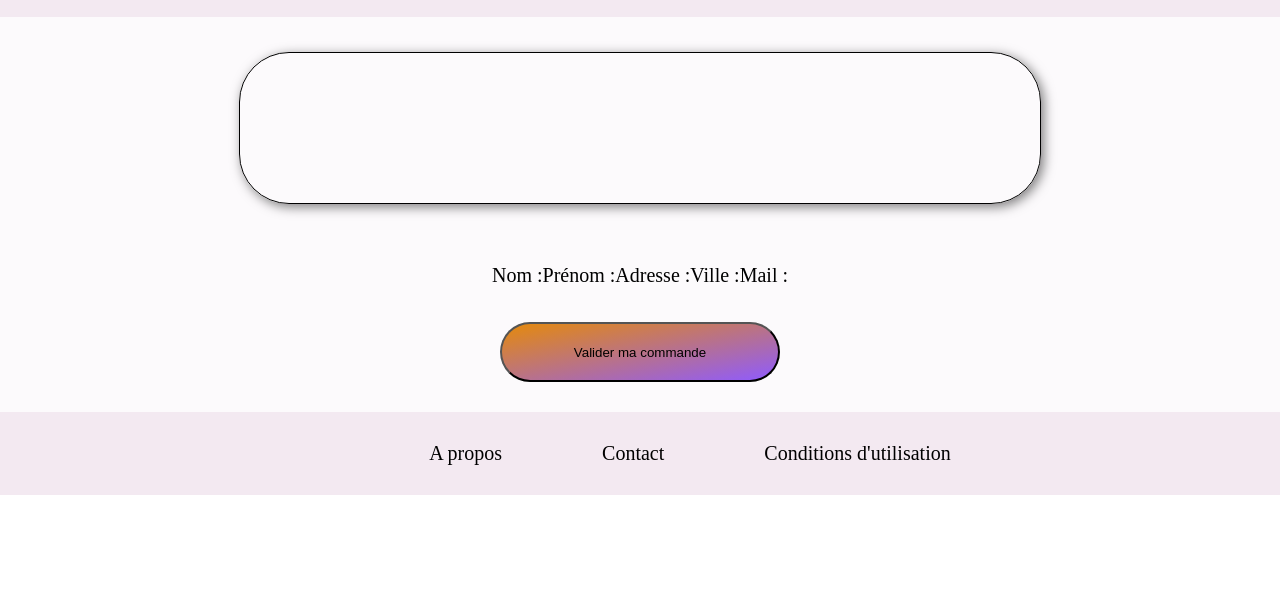
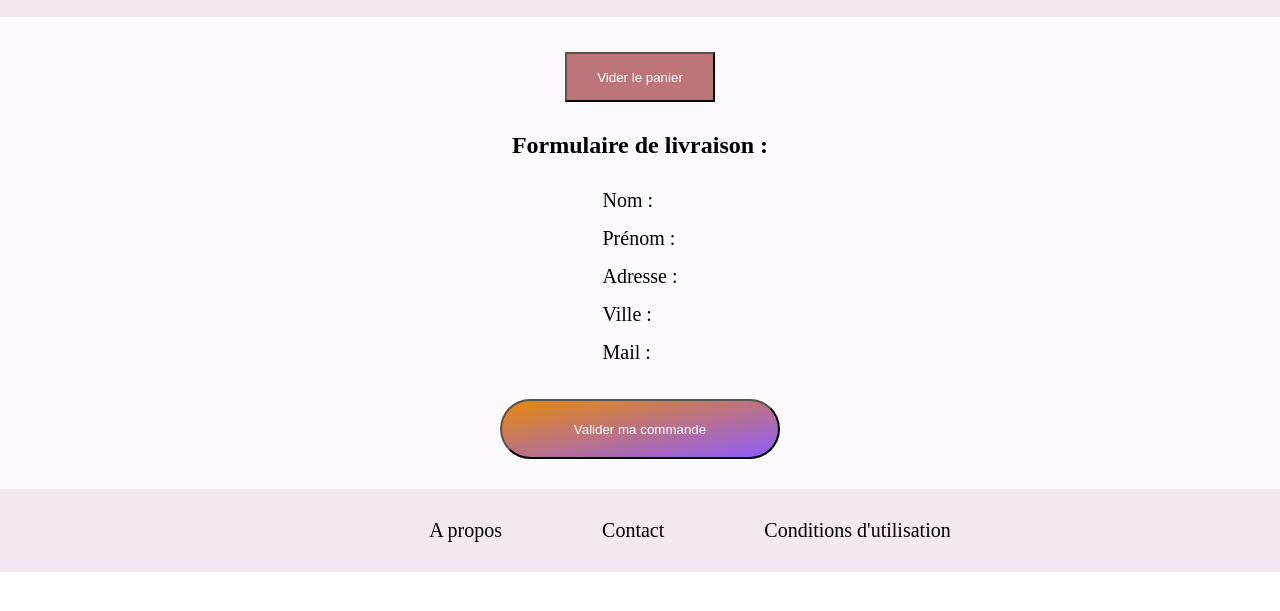
Before and after one commit to Cjoo13/Orinoco-OC, a plain HTML site: page Frontend/html/checkout.html in a window 1280 px wide. Shown: the part 93-704 px from the top of the page. Drawn offline with Linux system fonts and the light colour scheme; a web font is replaced by a local one.

Commit message:
1ère partie de la page panier OK

```diff
--- a/Frontend/css/style.scss
+++ b/Frontend/css/style.scss
@@ -307,17 +307,17 @@ select {
     &__couleur {
         margin-bottom: 10px;
     }
-    &__sup-button {
+    &__total {
+        display: flex;
+        justify-content: center;
+        font-size: 25px;
+    }
+    .supprimer__panier {
         background: #BE7579;
         color: #FFFF;
         height: 50px;
         width: 150px;
         cursor: pointer;
-    }
-    &__total {
-        display: flex;
-        justify-content: center;
-        font-size: 25px;
     }
 }
 
@@ -326,6 +326,9 @@ select {
     flex-direction: column;
     align-items: center;
     padding-bottom: 30px;
+    &__title {
+        margin-bottom: 30px;
+    }
     &__cartouche {
         margin-bottom: 15px;
         font-size: 20px;
@@ -339,9 +342,7 @@ select {
     height: 60px;
     width: 280px;
     cursor: pointer;
-    a {
-        color: white;
-    }
+    color: white;
 }
 
 .conf-main {
--- a/Frontend/html/checkout.html
+++ b/Frontend/html/checkout.html
@@ -27,28 +27,20 @@
                 </nav>
             </header>
             <main class="checkout">
-                <section id="resumeCartouche" class="resume">
-                    <!--<div class="resume__achat">
+                <section id="resumePanier" class="resume">
+                <!--<h2 class="resume__title">Votre panier</h2>
+                    <div class="resume__achat">
                         <div class="resume__produit">
-                            <h2 class="resume__titre">Nom du produit</h2>
+                            <h3 class="resume__titre">Nom du produit</h2>
                             <div class="resume__quantite">
                                 <p class="resume__quantxt">Quantité</p>
-                                <div class="produit__posneg">
-                                    <div class="moins">
-                                        <i class="fas fa-minus"></i>
-                                    </div>
-                                    <div class="plus">
-                                        <i class="fas fa-plus"></i>
-                                    </div>
-                                </div>
                             </div>
-                            <p class="resume__couleur">Couleur</p>
+                            <div class="resume__couleur">
+                                <p class="resume__coutxt"">Couleur</p>
+                            </div>
                         </div>
                         <div class="resume__prix">
                             <p class="resume__prix-p">Prix du produit</p>
-                        </div>
-                        <div class="resume__sup">
-                            <button class="resume__sup-button">Supprimer l'article</button>
                         </div>
                     </div>
                     <div class="resume__achat">
@@ -56,30 +48,21 @@
                             <h2 class="resume__titre">Nom du produit</h2>
                             <div class="resume__quantite">
                                 <p>Quantité</p>
-                                <div class="produit__posneg">
-                                    <div class="moins">
-                                        <i class="fas fa-minus"></i>
-                                    </div>
-                                    <div class="plus">
-                                        <i class="fas fa-plus"></i>
-                                    </div>
-                                </div>
                             </div>
                             <p class="resume__couleur">Couleur</p>
                         </div>
                         <div class="resume__prix">
                             <p>Prix du produit</p>
                         </div>
-                        <div>
-                            <button class="resume__sup">Supprimer l'article</button>
-                        </div>
                     </div>
                     <div class="resume__total">
                         <p>Prix total</p>
-                    </div>-->
+                    </div>
+                    <button class="supprimer__panier">Vider le panier</button>-->
                 </section>
                 <section id="formulaire" class="formulaire">
-                    <!--<form action="hub" method="POST">
+                    <!--<h2 class="formulaire__title">Formulaire de livraison</h2>
+                        <form action="hub" method="POST">
                         <div class="formulaire__cartouche">
                             <label for="name">Nom :</label>
                             <input type="text" id="name" name="user_name">
--- a/Frontend/js/checkout.js
+++ b/Frontend/js/checkout.js
@@ -1,8 +1,16 @@
 import {url} from '../js/main.js';
 
-let panierTeddy = async() => {
+let localS = JSON.parse(localStorage.getItem("teddies"));
+let checkoutTitle = document.querySelector(".resume__title");
 
-    let checkoutResume = document.getElementById("resumeCartouche");
+
+let panierTeddy = async () => {
+
+    await localStorage.getItem("teddies");
+
+    for (let teddy in localS) {
+
+        let checkoutResume = document.getElementById("resumePanier");
 
         let achatResume = document.createElement("div");
         achatResume.setAttribute("class", "resume__achat");
@@ -12,9 +20,10 @@ let panierTeddy = async() => {
         produitResume.setAttribute("class", "resume__produit");
         achatResume.appendChild(produitResume);
 
-    let produitTitre = document.createElement("h2");
+        let produitTitre = document.createElement("h3");
         produitTitre.setAttribute("class", "resume__titre");
         produitResume.appendChild(produitTitre);
+        produitTitre.innerHTML = localS[teddy].name;
 
         let produitDivQuantité = document.createElement("div");
         produitDivQuantité.setAttribute("class", "resume__quantité");
@@ -23,24 +32,56 @@ let panierTeddy = async() => {
         let produitQuantité = document.createElement("p");
         produitQuantité.setAttribute("class", "resume__quantxt");
         produitDivQuantité.appendChild(produitQuantité);
+        produitQuantité.innerHTML = "Quantité : " + localS[teddy].quantity;
 
-    let produitCouleur = document.createElement("p");
-    produitCouleur.setAttribute("class", "resume__couleur");
-    produitResume.appendChild(produitCouleur);
-
-    let divResumePrix = document.createElement("div");
-    divResumePrix.setAttribute("class", "resume__prix");
-    achatResume.appendChild(divResumePrix);
+        let resumeDivPrix = document.createElement("div");
+        resumeDivPrix.setAttribute("class", "resume__prix");
+        achatResume.appendChild(resumeDivPrix);
 
         let resumePrix = document.createElement("p");
         resumePrix.setAttribute("class", "resume__prix-p");
-    divResumePrix.appendChild(resumePrix);
+        resumeDivPrix.appendChild(resumePrix);
+        resumePrix.innerHTML = new Intl.NumberFormat("fr-FR", {
+            style: "currency",
+            currency: "EUR",
+          }).format(localS[teddy].price * localS[teddy].quantity);
 
+        }
+
+        let checkoutResume = document.getElementById("resumePanier");
+
+        let resumeDivTotal = document.createElement("div");
+        resumeDivTotal.setAttribute("class", "resume__total");
+        checkoutResume.appendChild(resumeDivTotal);
+
+        let resumeTotal = document.createElement("p");
+        resumeTotal.setAttribute("class", "resume__total-p");
+        resumeDivTotal.appendChild(resumeTotal);
+
+        let btnViderPanier = document.createElement("button");
+        btnViderPanier.setAttribute("class", "supprimer__panier");
+        checkoutResume.appendChild(btnViderPanier);
+        btnViderPanier.textContent = "Vider le panier";
+
+}
+
+let viderPanier = async() => {
+
+    let btnViderPanier = document.querySelector(".supprimer__panier");
+    await btnViderPanier.addEventListener("click", () => {
+        localStorage.clear();
+        location.reload();
+    });
 }
 
 let envoiForm = async() => {
 
     let checkoutFormulaire = document.getElementById("formulaire");
+
+    let formTitle = document.createElement("h2");
+    formTitle.setAttribute("class", "formulaire__title");
+    checkoutFormulaire.appendChild(formTitle);
+    formTitle.textContent = "Formulaire de livraison :";
 
     let form = document.createElement("form");
     form.setAttribute("action", "hub");
@@ -56,24 +97,40 @@ let envoiForm = async() => {
     formCartouche.appendChild(formNom);
     formNom.textContent = "Nom :";
 
+    let formCartouche2 = document.createElement("div");
+    formCartouche2.setAttribute("class", "formulaire__cartouche");
+    form.appendChild(formCartouche2);
+
     let formPrénom = document.createElement("label");
     formPrénom.setAttribute("for", "surname");
-    formCartouche.appendChild(formPrénom);
+    formCartouche2.appendChild(formPrénom);
     formPrénom.textContent = "Prénom :";
+
+    let formCartouche3 = document.createElement("div");
+    formCartouche3.setAttribute("class", "formulaire__cartouche");
+    form.appendChild(formCartouche3);
 
     let formAdresse = document.createElement("label");
     formAdresse.setAttribute("for", "adress");
-    formCartouche.appendChild(formAdresse);
+    formCartouche3.appendChild(formAdresse);
     formAdresse.textContent = "Adresse :";
+
+    let formCartouche4 = document.createElement("div");
+    formCartouche4.setAttribute("class", "formulaire__cartouche");
+    form.appendChild(formCartouche4);
 
     let formVille = document.createElement("label");
     formVille.setAttribute("for", "city");
-    formCartouche.appendChild(formVille);
+    formCartouche4.appendChild(formVille);
     formVille.textContent = "Ville :";
+
+    let formCartouche5 = document.createElement("div");
+    formCartouche5.setAttribute("class", "formulaire__cartouche");
+    form.appendChild(formCartouche5);
 
     let formMail = document.createElement("label");
     formMail.setAttribute("for", "mail");
-    formCartouche.appendChild(formMail);
+    formCartouche5.appendChild(formMail);
     formMail.textContent ="Mail :";
 
     let btnEnvoi = document.createElement("button");
@@ -82,5 +139,5 @@ let envoiForm = async() => {
     btnEnvoi.textContent = "Valider ma commande";
 }
 
-panierTeddy();
+panierTeddy().then(data => viderPanier());
 envoiForm();
--- a/Frontend/js/order.js
+++ b/Frontend/js/order.js
@@ -119,7 +119,7 @@ let ajoutPanier = async() => {
 
     let clickBtnPanier = document.querySelector(".bouton__panier");
 
-    clickBtnPanier.addEventListener("click", () => {
+     await clickBtnPanier.addEventListener("click", () => {
 
         // Création de l'article ajouté au panier
 
```
Also changed, not shown: Frontend/css/style.css, 1 other file. Lines whose indentation alone changed are shown as unchanged.
